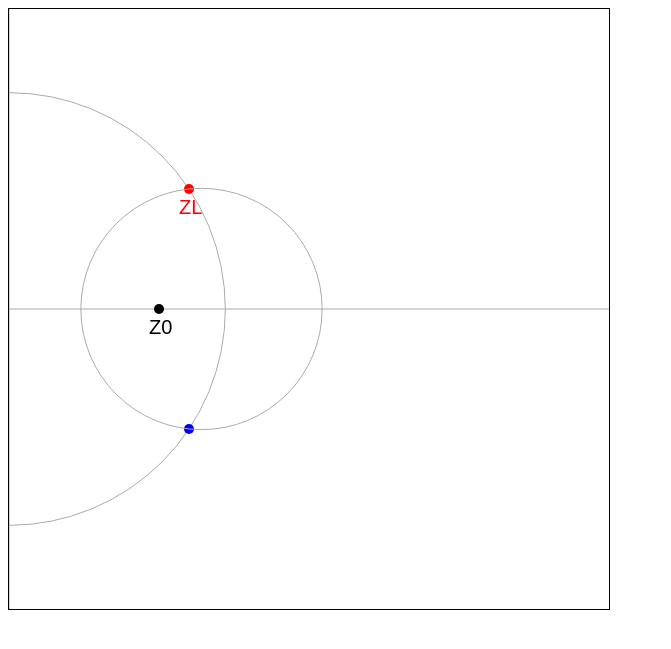
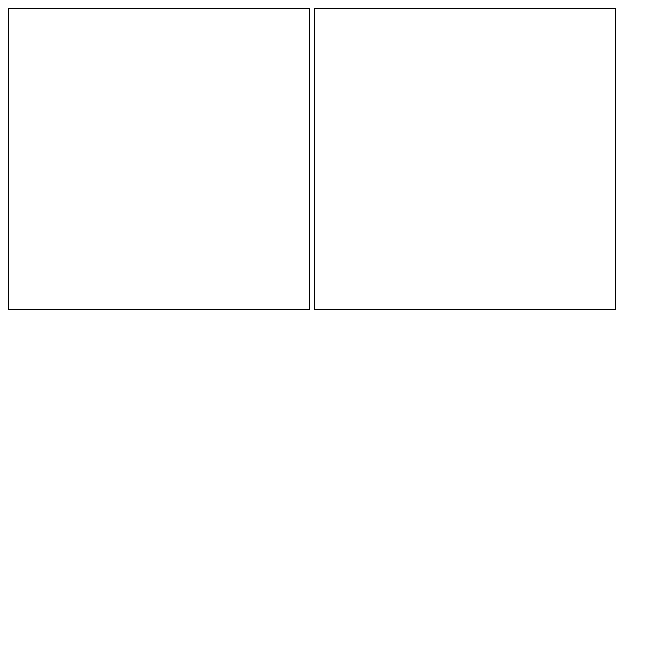
Before and after one commit to G1OJS/SARK100-Firmware, a Jekyll site: the page pages/modZmodGammaTest.html, which Jekyll copies as it is, in a window 1280 px wide. Shown: the top 649 px of the page, without its empty margins (0-671 px from the left). Built offline with Jekyll 4.4.1, drawn with Linux system fonts in a browser that asks for light colours.

Commit message:
Update modZmodGammaTest.html

```diff
--- a/pages/modZmodGammaTest.html
+++ b/pages/modZmodGammaTest.html
@@ -11,8 +11,7 @@
   </style>
 </head>
 <body>
-  <canvas id="graph" width="600" height="600"></canvas>
-  <script src='https://g1ojs.github.io/G1OJS-MR300-SARK100-Firmware/pages/modZmodGamma.js'></script>
-
+  <canvas id="impedance" width="300" height="300"></canvas>
+  <canvas id="smith" width="300" height="300"></canvas>
 </body>
 </html>
```
Also changed, not shown: other parts of pages/modZmodGammaTest.html (+1 -1 lines).
